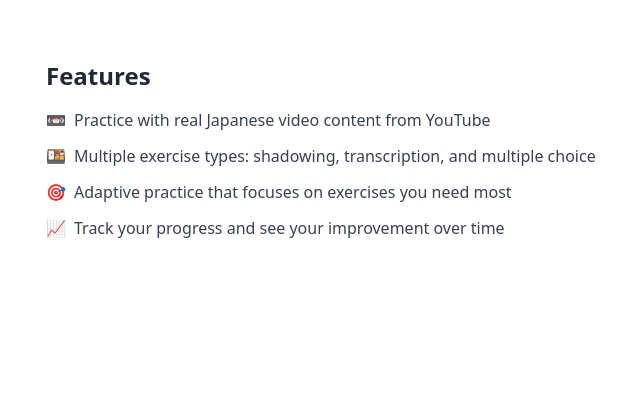
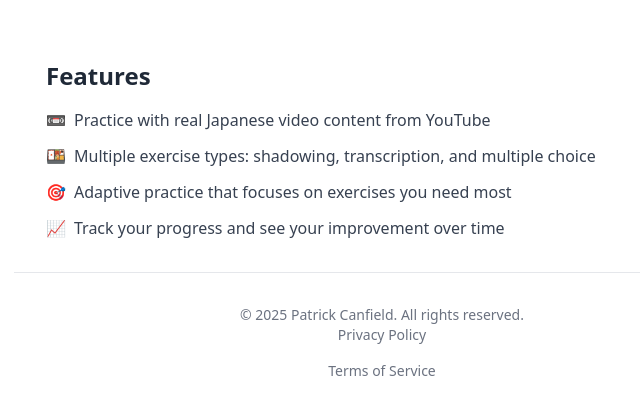
Before and after one commit to patreeceeo/language_listening_practice_app, a Django app: page / in a window 1280 px wide. Shown: the part 268-683 px from the top of the page, without its empty margins (258-898 px from the left). Run offline with Django 5.2, Linux system fonts and the light colour scheme; some libraries are stand-ins or nearby versions.

Commit message:
link to TOS

```diff
--- a/language_listening_practice_app/templates/base.html
+++ b/language_listening_practice_app/templates/base.html
@@ -21,6 +21,12 @@
     </nav>
     {% block content %}
     {% endblock %}
+    <footer>
+      <hr class="my-8">
+      <p class="text-center text-gray-500 text-sm">&copy; 2025 Patrick Canfield. All rights reserved.</p>
+      <a href="/privacy" class="text-center text-gray-500 text-sm hover:underline block mb-4">Privacy Policy</a>
+      <a href="/terms" class="text-center text-gray-500 text-sm hover:underline block">Terms of Service</a>
+    </footer>
   </div>
 </body>
 </html>
--- a/language_listening_practice_app/templates/terms.html
+++ b/language_listening_practice_app/templates/terms.html
@@ -1,6 +1,6 @@
 {% extends "base.html" %}
 
-{% block title %}Terms of Use{% endblock %}
+{% block title %}Terms of Service{% endblock %}
 
 {% load markdown_extras %}
 
@@ -8,7 +8,7 @@
 
 {% markdown %}
 
-# TERMS OF USE
+# TERMS OF SERVICE
 
 Last updated 10/20/2025
 
```
